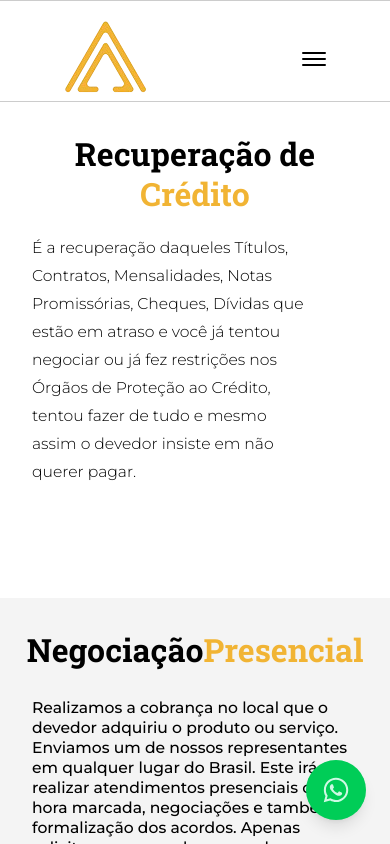
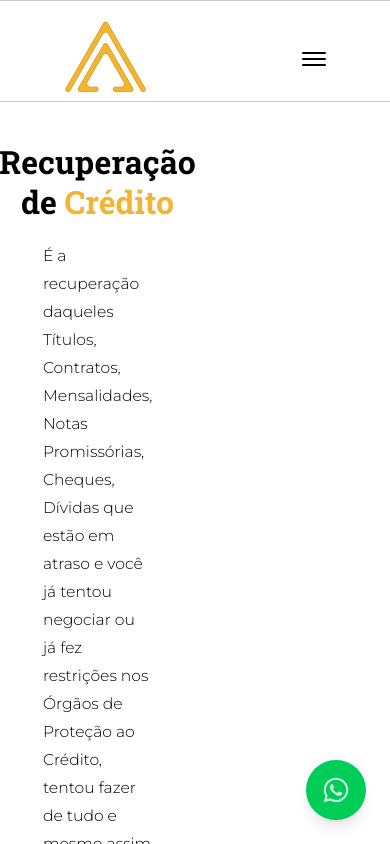
Before and after one commit to Clever-Cobranca/cleverSite2.0, a React (Vite) app in the folder frontend/: page /servicos in a window 390 px wide. Built offline with nearby package versions, Linux system fonts and the light colour scheme.

Commit message:
Responsividade da cultura

```diff
--- a/frontend/src/Pages/Serviços.jsx
+++ b/frontend/src/Pages/Serviços.jsx
@@ -25,13 +25,13 @@ export default function Serviços() {
         <section className="">
           <div className="flex items-center">
             <img
-              className="max-md:hidden h-[80vh]"
+              className="max-md:hidden h-[80vh] max-lgs:hidden"
               src={LauraRecuperacao}
               alt="Laura recuperação de dinheiro"
             />
 
-            <div className="sm:w-1/2 max-md:p-8 flex flex-col gap-5 md:mb-30 mb-20">
-              <h1 className="max-sm:text-center font-family-roboto-slab text-[clamp(2rem,4vw,5rem)]/tight font-bold">
+            <div className="max-sm:w-1/2   max-md:p-8 flex flex-col max-lgs:items-center gap-5 md:mb-30 mb-20">
+              <h1 className="max-sm:text-center max-lgs:mt-2 font-family-roboto-slab text-[clamp(2rem,4vw,5rem)]/tight font-bold">
                 Recuperação de <span className="text-[#F1B434]">Crédito</span>
               </h1>
               <p className="text-[clamp(0.8rem,4vw,1.5rem)] text-left leading-7 w-5/6 font-light">
@@ -45,7 +45,7 @@ export default function Serviços() {
           <h2 className="max-sm:text-center text-start font-family-roboto-slab text-[clamp(2rem,4vw,5rem)]/tight font-bold">
             Negociação<span className="text-[#F1B434]">Presencial</span>
           </h2>
-          <div className="flex gap-35 max-sm:flex-col max-sm:gap-4">
+          <div className="flex gap-35 max-lgs:gap-10 max-sm:flex-col max-lgs:flex-col max-sm:gap-4">
             <div className="flex flex-col gap-7">
               <p className="text-[clamp(0.8rem,4vw,1rem)] text-left leading-5">
                 Realizamos a cobrança no local que o devedor adquiriu o produto ou
@@ -73,10 +73,10 @@ export default function Serviços() {
           </div>
         </section>
         <section className=" flex flex-col gap-7 sm:p-12 max-lgs:flex-col p-8 max-sm:items-center justify-between">
-          <h2 className="max-sm:text-center text-end font-family-roboto-slab text-[clamp(2rem,4vw,5rem)]/tight font-bold">
+          <h2 className="max-sm:text-center max-lgs:text-center text-end font-family-roboto-slab text-[clamp(2rem,4vw,5rem)]/tight font-bold">
             Negociação<span className="text-[#F1B434]">Preventiva</span>
           </h2>
-          <div className="flex gap-15 max-sm:flex-col max-sm:gap-4">
+          <div className="flex gap-15 max-sm:flex-col max-lgs:flex-col max-sm:gap-4">
           <img
               src={lauraAtendendo}
               alt="Nossa História - Clever"
@@ -309,7 +309,7 @@ export default function Serviços() {
             <img
               src={Group12}
               alt="Laura Clever - SAC"
-              className="-z-10 w-1/2 max-sm:hidden"
+              className="-z-10 w-1/2 max-sm:hidden max-lgs:hidden"
             />
         </section>
       </main>
```
